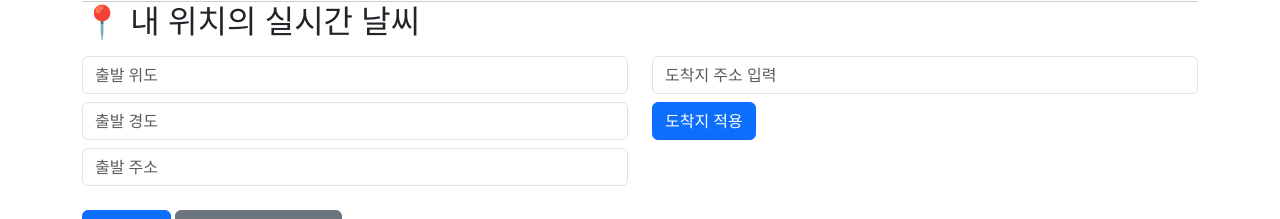
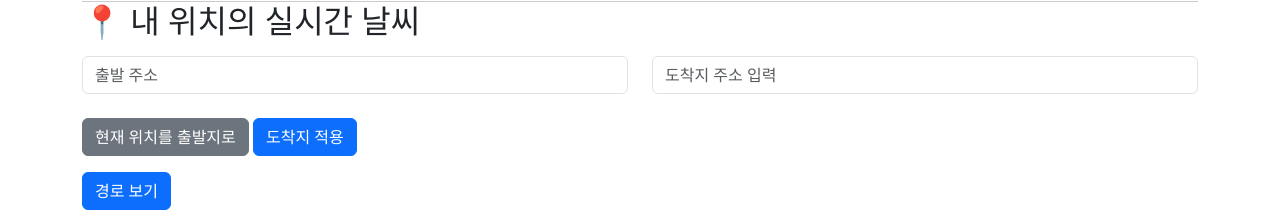
Before and after one commit to PJY00/LLPC_RoutePilot, a Flask app: page / in a window 1280 px wide. Shown: the part 97-316 px from the top of the page. Run offline with Flask 3, Linux system fonts and the light colour scheme; some libraries are stand-ins or nearby versions.

Commit message:
REF Improve the input information and button

```diff
--- a/RoutePilot/static/main.js
+++ b/RoutePilot/static/main.js
@@ -2,6 +2,9 @@ let map;
 let marker;
 let routeLayer;
 let startMarker, endMarker;
+
+let startLat = null;
+let startLon = null;
 
 function initMapAndWeather() {
     console.log("TMAP 스크립트 로드 확인:", typeof Tmapv2 !== "undefined");
@@ -159,15 +162,28 @@ function requestRoute(start, end) {
 }
 
 function getCurrentLocation() {
-  if (navigator.geolocation) {
-    navigator.geolocation.getCurrentPosition((pos) => {
+    if (!navigator.geolocation) {
+        return alert("이 브라우저는 위치 정보를 지원하지 않습니다.");
+    }
+
+    navigator.geolocation.getCurrentPosition(pos => {
         const lat = pos.coords.latitude;
         const lon = pos.coords.longitude;
 
-      document.getElementById("start-lat").value = lat;
-      document.getElementById("start-lng").value = lon;
+        // 전역 변수에 저장
+        startLat = lat;
+        startLon = lon;
 
-      // 주소 조회 요청
+        // 지도에 출발 마커 찍기 (기존 startMarker가 있다면 교체)
+        if (startMarker) startMarker.setMap(null);
+        startMarker = new Tmapv2.Marker({
+            position: new Tmapv2.LatLng(lat, lon),
+            icon: "/static/images/marker.png",
+            iconSize: new Tmapv2.Size(24, 24),
+            map: map
+        });
+
+        // 출발지 주소 보여주는 input#start-address만 있으면 OK
         fetchReverseGeocoding(lon, lat)
             .then(address => {
                 document.getElementById("start-address").value = address;
@@ -176,13 +192,11 @@ function getCurrentLocation() {
                 console.error("주소 변환 실패:", err);
                 document.getElementById("start-address").value = "주소 조회 실패";
             });
-    }, (err) => {
+
+    }, err => {
         console.error("위치 접근 실패:", err);
         alert("위치 정보를 가져오지 못했습니다.");
     });
-  } else {
-    alert("이 브라우저는 위치 정보를 지원하지 않습니다.");
-  }
 }
 
 // Tmap Reverse Geocoding API로 주소 가져오는 함수
@@ -207,36 +221,43 @@ function fetchReverseGeocoding(lon, lat) {
 }
 
 // 3) 버튼 클릭 시 도착지 주소 → 좌표 변환 → 마커 표시
+// main.js
+
+/**
+ * 버튼 클릭 인라인 호출용 함수.
+ * 호출되면 바로 주소→좌표 변환 후 마커를 찍습니다.
+ */
 function setupAddressGeocode() {
-  $("#btn_select").click(() => {
-    const fullAddr = $("#fullAddr").val().trim();
+    // 1) 입력값 검증
+    const fullAddr = document.getElementById("fullAddr").value.trim();
     if (!fullAddr) {
         alert("도착지 주소를 입력하세요.");
         return;
     }
 
-    // Flask 서버의 프록시 엔드포인트로 요청
-    $.ajax({
-      url: "/fulladdr-geocode",
+    // 2) Flask 프록시 엔드포인트 호출
+    fetch("/fulladdr-geocode", {
         method: "POST",
-      contentType: "application/json",
-      data: JSON.stringify({ fullAddr }),
-
-      success: response => {
+        headers: { "Content-Type": "application/json" },
+        body: JSON.stringify({ fullAddr })
+    })
+        .then(res => res.json())
+        .then(response => {
             const coords = response.coordinateInfo?.coordinate;
             if (!coords || !coords.length) {
-          $("#result").text("주소를 찾을 수 없습니다.");
+                document.getElementById("result").innerText = "주소를 찾을 수 없습니다.";
                 return;
             }
 
+            // 3) 첫 번째 결과 가져오기
             const pt = coords[0];
             const lat = pt.lat || pt.newLat;
             const lon = pt.lon || pt.newLon;
 
-        // 기존 도착 마커 제거
+            // 4) 기존 도착 마커 제거
             if (endMarker) endMarker.setMap(null);
 
-        // 도착 마커 생성
+            // 5) 새 도착 마커 생성
             endMarker = new Tmapv2.Marker({
                 position: new Tmapv2.LatLng(lat, lon),
                 icon: "/static/images/marker.png",
@@ -244,19 +265,17 @@ function setupAddressGeocode() {
                 map: map
             });
 
+            // 6) 지도 중심 이동 & 결과 표시
             map.setCenter(new Tmapv2.LatLng(lat, lon));
-        $("#result").text(`도착지: ${fullAddr} (위경도: ${lat}, ${lon})`);
+            document.getElementById("result").innerText =
+                `도착지: ${fullAddr} (위경도: ${lat}, ${lon})`;
 
-        if (marker) {
-          requestRoute(marker.getPosition(), endMarker.getPosition());
-        }
-      },
-
-      error: (req, status, err) => {
-        console.error("주소 변환 오류:", status, err);
-        $("#result").text("주소 변환 중 오류가 발생했습니다.");
-      }
-    });
+            // ※ 여긴 더 이상 경로 탐색 안 함
+        })
+        .catch((err) => {
+            console.error("주소 변환 오류:", err);
+            document.getElementById("result").innerText =
+                "주소 변환 중 오류가 발생했습니다.";
         });
 }
 
--- a/RoutePilot/templates/index.html
+++ b/RoutePilot/templates/index.html
@@ -16,19 +16,21 @@
 
   <div class="row mb-3">
     <div class="col-md-6">
-      <input type="text" id="start-lat" class="form-control mb-2" placeholder="출발 위도">
-      <input type="text" id="start-lng" class="form-control mb-2" placeholder="출발 경도">
+
       <input type="text" id="start-address" class="form-control mb-2" placeholder="출발 주소" readonly>
     </div>
     <div class="col-md-6">
       <input type="text" id="fullAddr" class="form-control mb-2" placeholder="도착지 주소 입력">
-      <button id="btn_select" class="btn btn-primary mb-2" onclick="setupAddressGeocode()">도착지 적용</button>
+
     </div>
   </div>
 
   <div class="mb-3">
+    <button class="btn btn-secondary" onclick="getCurrentLocation()">현재 위치를 출발지로</button>
+    <button id="btn_select" class="btn btn-primary" onclick="setupAddressGeocode()">도착지 적용</button>
+  </div>
+  <div class="mb-3">
     <button class="btn btn-primary" onclick="drawRoute()">경로 보기</button>
-    <button class="btn btn-secondary" onclick="getCurrentLocation()">현재 위치를 출발지로</button>
   </div>
 
   <p id="info"></p>
```
Lines whose indentation alone changed are shown as unchanged.
